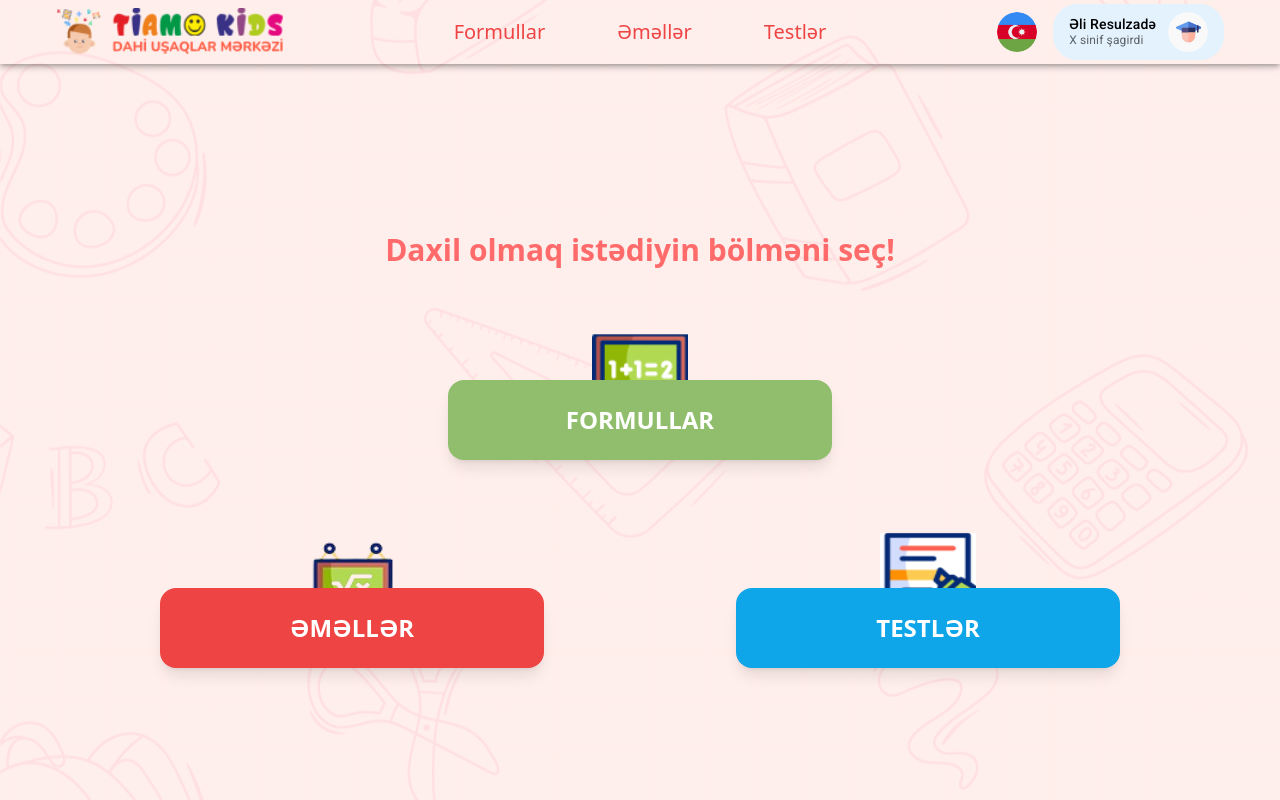
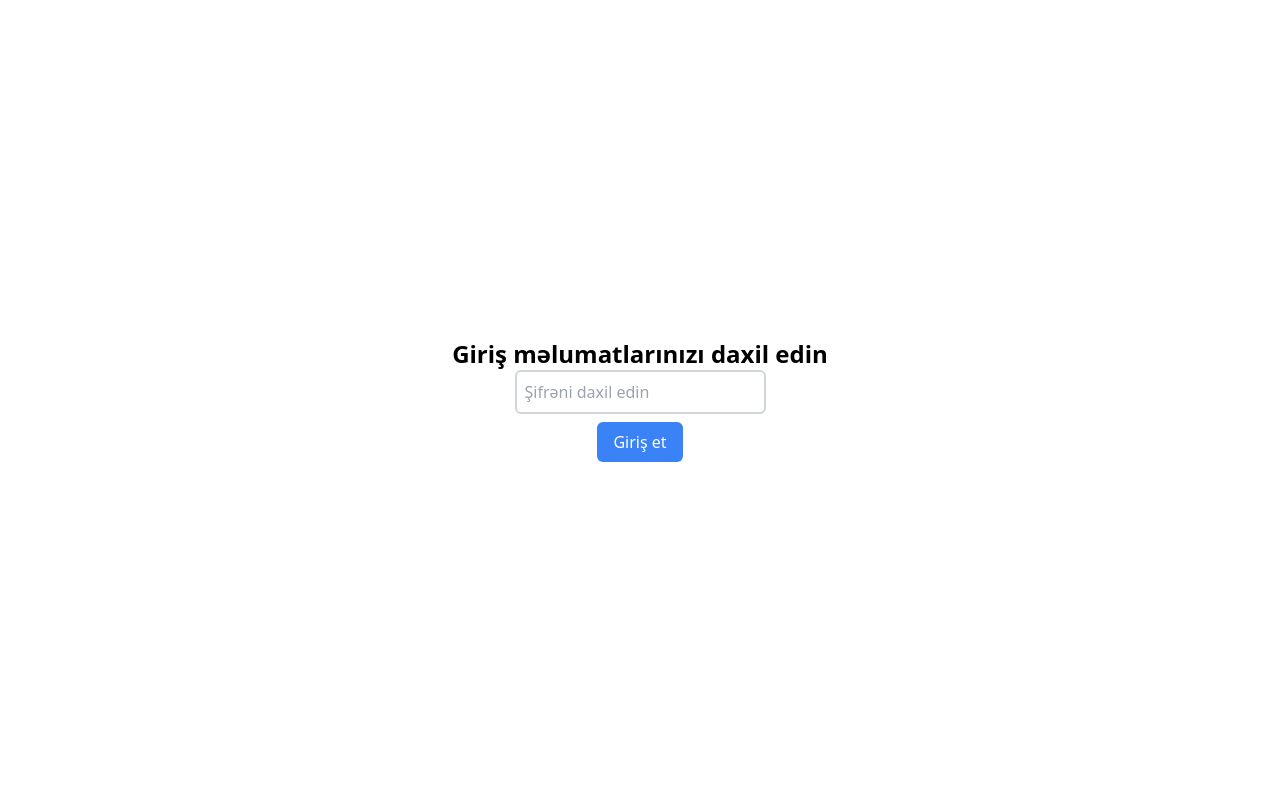
Before and after one commit to javadsalman/arithmetic-frontend-student, a React (Vite) app: page / in a window 1280 px wide. Built offline with nearby package versions, Linux system fonts and the light colour scheme.

Commit message:
password page

```diff
--- a/src/App.tsx
+++ b/src/App.tsx
@@ -7,8 +7,35 @@ import HomePage from "./pages/home/HomePage";
 import TestsPage from "./pages/tests/TestsPage";
 import StepsPage from "./pages/steps/StepsPage";
 import GamePage from "./pages/game/GamePage";
+import { useState, useCallback, useRef } from "react";
+
+const password = "12tiamo34";
 
 function App() {
+    const [isAuthenticated, setIsAuthenticated] = useState(false);
+    const [wrongPassword, setWrongPassword] = useState(false);
+
+    const inputRef = useRef<HTMLInputElement>(null);
+
+    const checkAuth = useCallback(() => {
+        const newEnteredPassword = inputRef.current?.value;
+        if (newEnteredPassword === password) {
+            setIsAuthenticated(true);
+        } else {
+            setWrongPassword(true);
+        }
+    }, [inputRef]);
+
+
+    if (!isAuthenticated) {
+        return <div className="flex flex-col items-center justify-center h-screen">
+            <h1 className="text-2xl font-bold">Giriş məlumatlarınızı daxil edin</h1>
+            {wrongPassword && <p className="text-red-500 mb-2">Şifrə yanlışdır</p>}
+            <input className="border-2 border-gray-300 rounded-md p-2 mb-2" type="password" placeholder="Şifrəni daxil edin" ref={inputRef} onKeyDown={e => e.key === "Enter" && checkAuth()} />
+            <button className="bg-blue-500 text-white px-4 py-2 rounded-md" onClick={checkAuth}>Giriş et</button>
+        </div>
+    }
+
     return (
         <Layout>
             <Routes>
```
Lines whose indentation alone changed are shown as unchanged.
